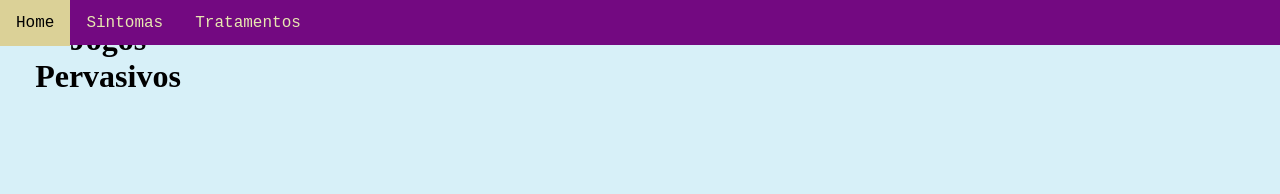
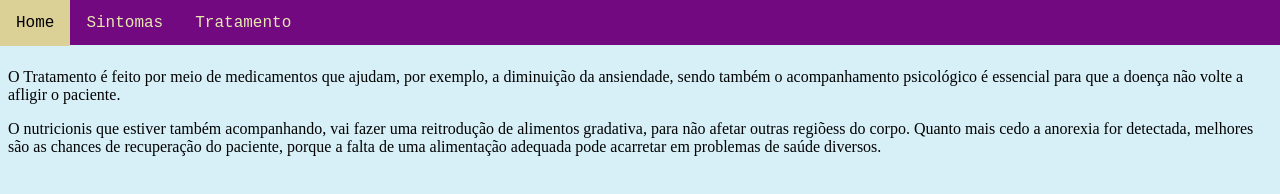
Before and after one commit to carvalhoerica/segundoh_2023, a plain HTML site: page pagina 2.html in a window 1280 px wide. Drawn offline with Linux system fonts and the light colour scheme.

Commit message:
Update pagina 2.html

```diff
--- a/pagina 2.html
+++ b/pagina 2.html
@@ -13,11 +13,14 @@
           <ul>
             <li><a href="index.html">Home</a></li>
             <li><a href="pagina 1.html">Sintomas</a></li>
-            <li><a href="pagina 2.html">Tratamentos</a></li>
+            <li><a href="pagina 2.html">Tratamento</a></li>
           </ul>
         </nav>
       </div>
     <div class="conteudo">
-      <h1>Jogos Pervasivos</h1>
+      <h1></h1>
+      <strong><h2>Tratamento</h2></strong>
+      <p> O Tratamento é feito por meio de medicamentos que ajudam, por exemplo, a diminuição da ansiendade,  sendo também o acompanhamento psicológico é essencial para que a doença não volte a afligir o paciente. </p>
+      <p> O nutricionis que estiver também acompanhando, vai fazer uma reitrodução de alimentos gradativa, para não afetar outras regiõess do corpo. Quanto mais cedo a anorexia for detectada, melhores são as chances de recuperação do paciente, porque a falta de uma alimentação adequada pode acarretar em problemas de saúde diversos.</p>
 </body>
 </html>
```
